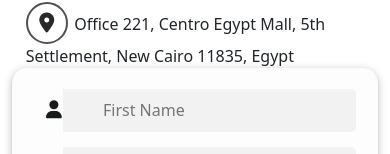
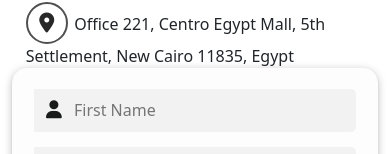
Before and after one commit to moazkandeel/Klickit, a React (Create React App) app: page /Klickit/contact in a window 390 px wide. Shown: the part 690-844 px from the top of the page. Built offline with nearby package versions, Linux system fonts and the light colour scheme.

Commit message:
Overlay contact field icons on their inputs

```diff
--- a/src/Component/Contact/contactstyle.css
+++ b/src/Component/Contact/contactstyle.css
@@ -463,7 +463,7 @@ textarea:focus {
     }
     .input-group input[name],
     .input-group textarea[name] {
-        margin-left: -30px;
+        margin-left: -30px !important;
     }
     textarea {
         height: 110px;
```
